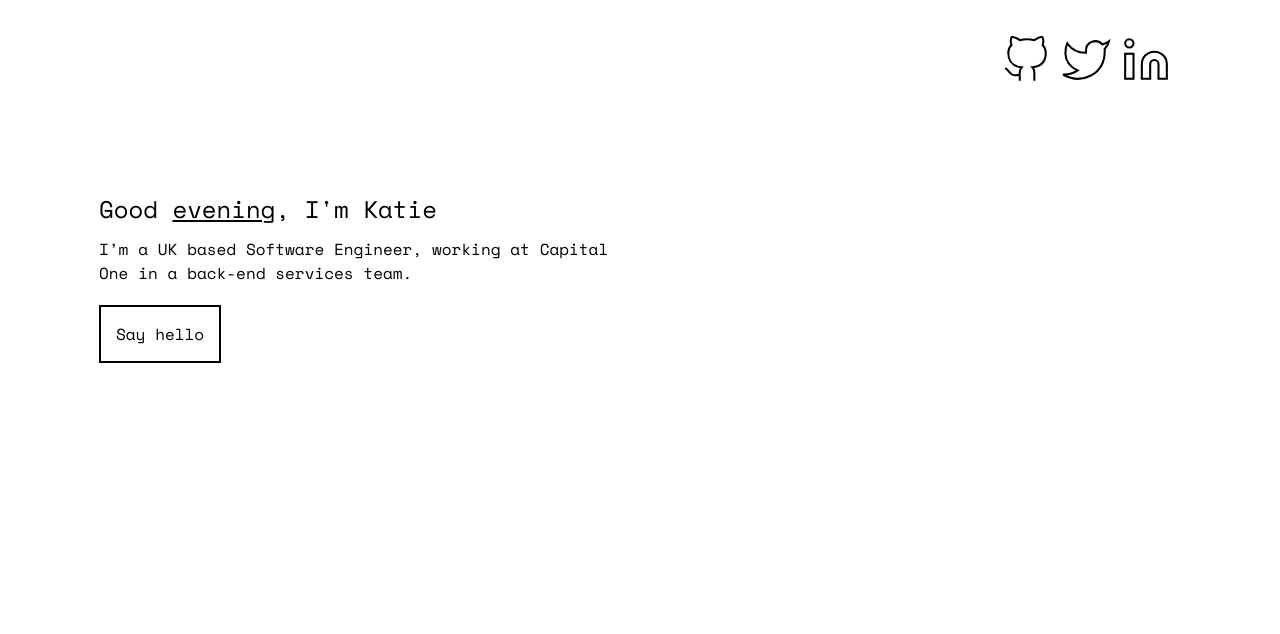
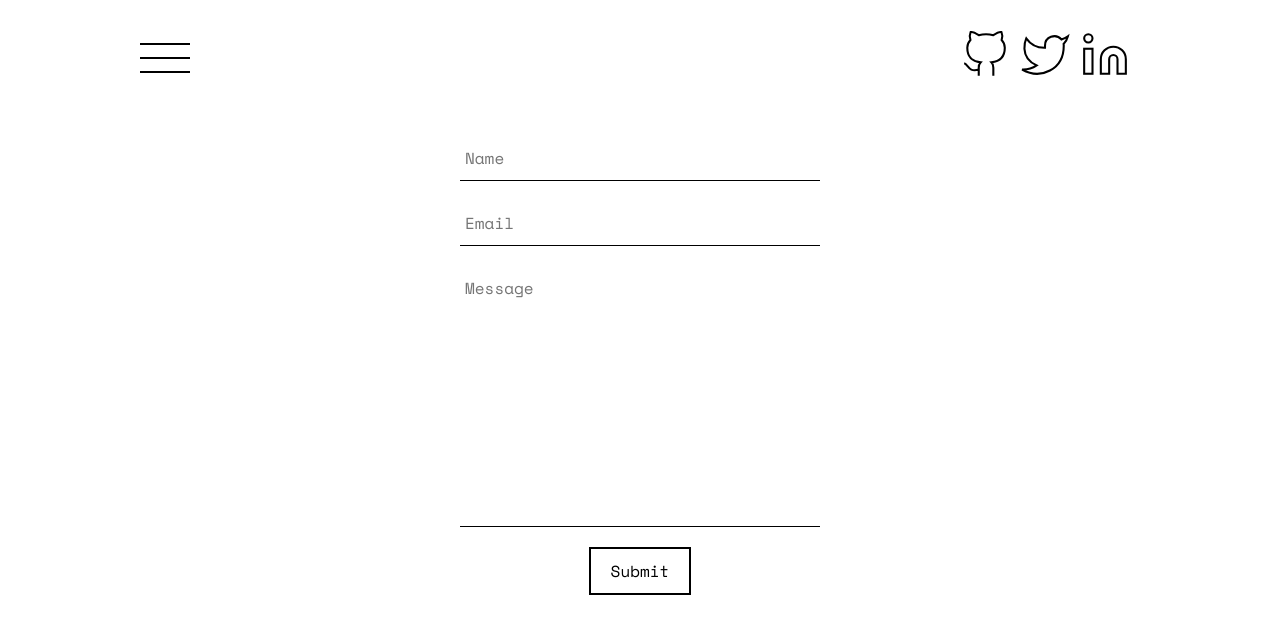
Before and after one commit to Kat-Codes/katcodes.co.uk, a React (Create React App) app: page /contact in a window 1280 px wide. Shown: the top 634 px of the page. Built offline with nearby package versions, Linux system fonts and the light colour scheme.

Commit message:
Add contact form

```diff
--- a/package.json
+++ b/package.json
@@ -6,9 +6,11 @@
     "@testing-library/jest-dom": "^4.2.4",
     "@testing-library/react": "^9.3.2",
     "@testing-library/user-event": "^7.1.2",
+    "formik": "^2.2.0",
     "react": "^16.13.1",
     "react-dom": "^16.13.1",
     "react-helmet": "^6.1.0",
+    "react-router-dom": "^5.2.0",
     "react-scripts": "3.4.3",
     "react-spring": "^8.0.27",
     "styled-components": "^5.2.0"
--- a/src/App.js
+++ b/src/App.js
@@ -1,8 +1,11 @@
 import React from 'react';
+import styled from 'styled-components';
 import { Helmet } from 'react-helmet';
-import styled from 'styled-components';
 import Header from './components/Header';
 import GlobalStyle from './GlobalStyles';
+import { Route } from 'react-router-dom';
+import Home from './pages/home';
+import Contact from './pages/contact';
 import { device } from './utils/breakpoints';
 
 function App() {
@@ -28,41 +31,17 @@ function App() {
             <GlobalStyle />
             <PageWrapper>
                 <Header />
-                <TitleContainer>
-                    <h2>
-                        Good <Time />, I'm Katie
-                    </h2>
-                    <p>
-                        I’m a UK based Software Engineer, working at Capital One
-                        in a back-end services team.
-                    </p>
-                    <Button href='https://twitter.com/katcodes'>
-                        Say hello
-                    </Button>
-                </TitleContainer>
+                <Route exact path='/'>
+                    <Home />
+                </Route>
+                <Route path='/contact'>
+                    <Contact />
+                </Route>
             </PageWrapper>
         </AppWrapper>
     );
 }
 
-const Time = () => {
-    let message;
-    const date = new Date();
-    const hour = date.getHours();
-
-    if (hour < 12) {
-        message = 'morning';
-    } else if (hour < 18) {
-        message = 'afternoon';
-    } else {
-        message = 'evening';
-    }
-    return <StyledTime>{message}</StyledTime>;
-};
-
-const StyledTime = styled.span`
-    text-decoration: underline;
-`;
 const AppWrapper = styled.div`
     width: 100%;
     display: flex;
@@ -70,31 +49,11 @@ const AppWrapper = styled.div`
 `;
 
 const PageWrapper = styled.div`
-    padding: 35px;
+    padding: 30px 0;
     min-height: 100vh;
     box-sizing: border-box;
     width: 90%;
-    max-width: 1200px;
-`;
-
-const TitleContainer = styled.div`
-    width: 100%;
-    margin-top: 100px;
-
-    > * {
-        margin: 10px 0px;
-    }
-
-    @media ${device.tablet} {
-        width: 50%;
-    }
-`;
-
-const Button = styled.a`
-    border: 2px solid black;
-    padding: 15px;
-    font-size: 16px;
-    display: inline-block;
+    max-width: 1000px;
 `;
 
 export default App;
--- a/src/components/Header.js
+++ b/src/components/Header.js
@@ -11,7 +11,7 @@ const Header = () => {
 
     return (
         <StyledHeader>
-            {/* <Navbar navbarState={open} handleNavbar={handleNavbar} /> */}
+            <Navbar navbarState={open} handleNavbar={handleNavbar} />
             {/* <h2>hello world!</h2> */}
             <SocialLinks />
         </StyledHeader>
@@ -22,7 +22,7 @@ const StyledHeader = styled.header`
     flex: 1;
     box-sizing: border-box;
     width: 100%;
-    justify-content: end;
+    justify-content: space-between;
     align-items: center;
     display: flex;
 `;
--- a/src/components/Navbar/collapseMenu.js
+++ b/src/components/Navbar/collapseMenu.js
@@ -2,6 +2,7 @@ import React from 'react';
 import styled from 'styled-components';
 
 import { useSpring, animated } from 'react-spring';
+import { Link } from 'react-router-dom';
 
 const CollapseMenu = (props) => {
     const { open } = useSpring({ open: props.navbarState ? 0 : 1 });
@@ -26,14 +27,7 @@ const CollapseMenu = (props) => {
                         </StyledLink>
                     </li>
                     <li>
-                        <StyledLink
-                            to='/speaking/'
-                            onClick={props.handleNavbar}>
-                            Speaking
-                        </StyledLink>
-                    </li>
-                    <li>
-                        <StyledLink to='/contact/' onClick={props.handleNavbar}>
+                        <StyledLink to='/contact' onClick={props.handleNavbar}>
                             Contact
                         </StyledLink>
                     </li>
@@ -71,13 +65,12 @@ const NavLinks = styled.ul`
     }
 `;
 
-const StyledLink = styled.a`
+const StyledLink = styled(Link)`
     font-size: 1.4rem;
     color: black;
     line-height: 1.5;
     text-transform: uppercase;
     text-decoration: none;
-    font-weight: 500;
     letter-spacing: 2px;
     cursor: pointer;
     position: relative;
--- /dev/null
+++ b/src/components/button.js
@@ -0,0 +1,29 @@
+import React from 'react';
+import styled from 'styled-components';
+
+class Button extends React.Component {
+    render() {
+        return (
+            <StyledButton {...this.props}>{this.props.children}</StyledButton>
+        );
+    }
+}
+
+const StyledButton = styled.button`
+    border: solid 2px black;
+    display: inline-block;
+    padding: 10px 20px;
+    color: black;
+    background: none;
+    font-size: 16px;
+    transition: all 0.2s ease;
+    font-family: inherit;
+    cursor: pointer;
+
+    &:hover {
+        background: black;
+        color: white;
+    }
+`;
+
+export default Button;
--- /dev/null
+++ b/src/components/form.js
@@ -0,0 +1,129 @@
+import React from 'react';
+import { Formik, Form, Field, ErrorMessage } from 'formik';
+import styled from 'styled-components';
+import Button from './button';
+
+let submitted = false;
+
+const encode = (data) => {
+    return Object.keys(data)
+        .map(
+            (key) =>
+                encodeURIComponent(key) + '=' + encodeURIComponent(data[key])
+        )
+        .join('&');
+};
+
+class ContactForm extends React.Component {
+    constructor() {
+        super();
+        this.state = submitted;
+    }
+
+    render() {
+        return (
+            <Formik
+                validateOnBlur={false}
+                validateOnChange={false}
+                initialValues={{
+                    name: '',
+                    email: '',
+                    message: '',
+                }}
+                onSubmit={(values, actions) => {
+                    fetch('/', {
+                        method: 'POST',
+                        headers: {
+                            'Content-Type': 'application/x-www-form-urlencoded',
+                        },
+                        body: encode({
+                            'form-name': 'contact-demo',
+                            ...values,
+                        }),
+                    })
+                        .then(() => {
+                            actions.resetForm();
+                        })
+                        .catch(() => {
+                            alert('Error');
+                        })
+                        .finally(() => {
+                            actions.setSubmitting(false);
+                            this.setState({ submitted: true });
+                            console.log(this.state.submitted);
+                        });
+                }}
+                validate={(values) => {
+                    const emailRegex = /^[A-Z0-9._%+-]+@[A-Z0-9.-]+\.[A-Z]{2,}$/i;
+                    const errors = {};
+                    if (!values.name) {
+                        errors.name = '*';
+                    }
+                    if (!values.email || !emailRegex.test(values.email)) {
+                        errors.email = '*';
+                    }
+                    if (!values.message) {
+                        errors.message = '*';
+                    }
+                    return errors;
+                }}>
+                {() => (
+                    <StyledForm name='contact-demo' data-netlify={true}>
+                        <Row>
+                            <StyledField placeholder='Name' name='name' />
+                            <Error name='name' />
+                        </Row>
+                        <Row>
+                            <StyledField placeholder='Email' name='email' />
+                            <Error name='email' />
+                        </Row>
+                        <Row>
+                            <StyledField
+                                placeholder='Message'
+                                name='message'
+                                component='textarea'
+                                rows='10'
+                            />
+                            <Error name='message' />
+                        </Row>
+                        <Row>
+                            <Button type='submit'>Submit</Button>
+                        </Row>
+                    </StyledForm>
+                )}
+            </Formik>
+        );
+    }
+}
+
+const Error = styled(ErrorMessage)`
+    text-align: center;
+    position: absolute;
+`;
+
+const Row = styled.div`
+    display: flex;
+    flex-wrap: wrap;
+    justify-content: center;
+    margin: 20px 0;
+    box-sizing: border-box;
+`;
+
+const StyledForm = styled(Form)`
+    margin: 50px auto;
+`;
+
+const StyledField = styled(Field)`
+    font-size: 16px;
+    font-family: inherit;
+    width: 100%;
+    max-width: 350px;
+    resize: none;
+    padding: 10px 5px;
+    background: none;
+    border: none;
+    color: black;
+    border-bottom: 1px solid black;
+`;
+
+export default ContactForm;
--- a/src/index.js
+++ b/src/index.js
@@ -1,10 +1,13 @@
 import React from 'react';
 import ReactDOM from 'react-dom';
+import { BrowserRouter } from 'react-router-dom';
 import App from './App';
 
 ReactDOM.render(
     <React.StrictMode>
-        <App />
+        <BrowserRouter>
+            <App />
+        </BrowserRouter>
     </React.StrictMode>,
     document.getElementById('root')
 );
--- /dev/null
+++ b/src/pages/contact.js
@@ -0,0 +1,6 @@
+import React from 'react';
+import ContactForm from '../components/form';
+
+const Contact = () => <ContactForm />;
+
+export default Contact;
--- /dev/null
+++ b/src/pages/home.js
@@ -0,0 +1,69 @@
+import React from 'react';
+import { Link } from 'react-router-dom';
+import styled from 'styled-components';
+import Button from '../components/button';
+import { device } from '../utils/breakpoints';
+
+const Home = () => (
+    <TitleContainer>
+        <h2>
+            Good <Time />, I'm Katie
+        </h2>
+        <p>
+            I’m a UK based Software Engineer, working at Capital One in a
+            back-end services team.
+        </p>
+        <LinkButton to='/contact'>Say hello</LinkButton>
+    </TitleContainer>
+);
+
+export default Home;
+
+const LinkButton = styled(Link)`
+    border: solid 2px black;
+    display: inline-block;
+    padding: 10px 20px;
+    color: black;
+    background: none;
+    font-size: 16px;
+    transition: all 0.2s ease;
+    font-family: inherit;
+    cursor: pointer;
+
+    &:hover {
+        background: black;
+        color: white;
+    }
+`;
+
+const Time = () => {
+    let message;
+    const date = new Date();
+    const hour = date.getHours();
+
+    if (hour < 12) {
+        message = 'morning';
+    } else if (hour < 18) {
+        message = 'afternoon';
+    } else {
+        message = 'evening';
+    }
+    return <StyledTime>{message}</StyledTime>;
+};
+
+const StyledTime = styled.span`
+    text-decoration: underline;
+`;
+
+const TitleContainer = styled.div`
+    width: 100%;
+    margin-top: 100px;
+
+    > * {
+        margin: 10px 0px;
+    }
+
+    @media ${device.tablet} {
+        width: 50%;
+    }
+`;
```
Also changed, not shown: src/components/SocialLinks.js (+3 -6 lines), 1 other file (tests, documents, lock files or other folders).
